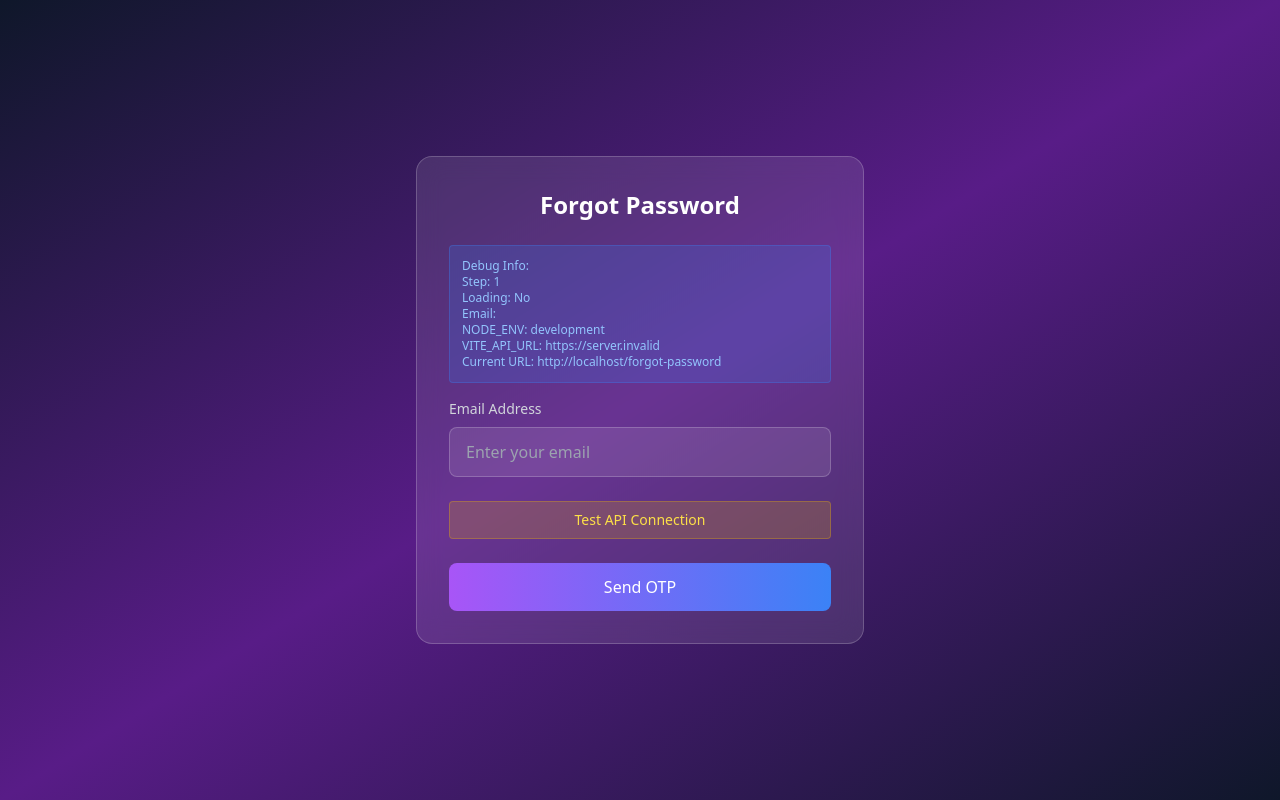
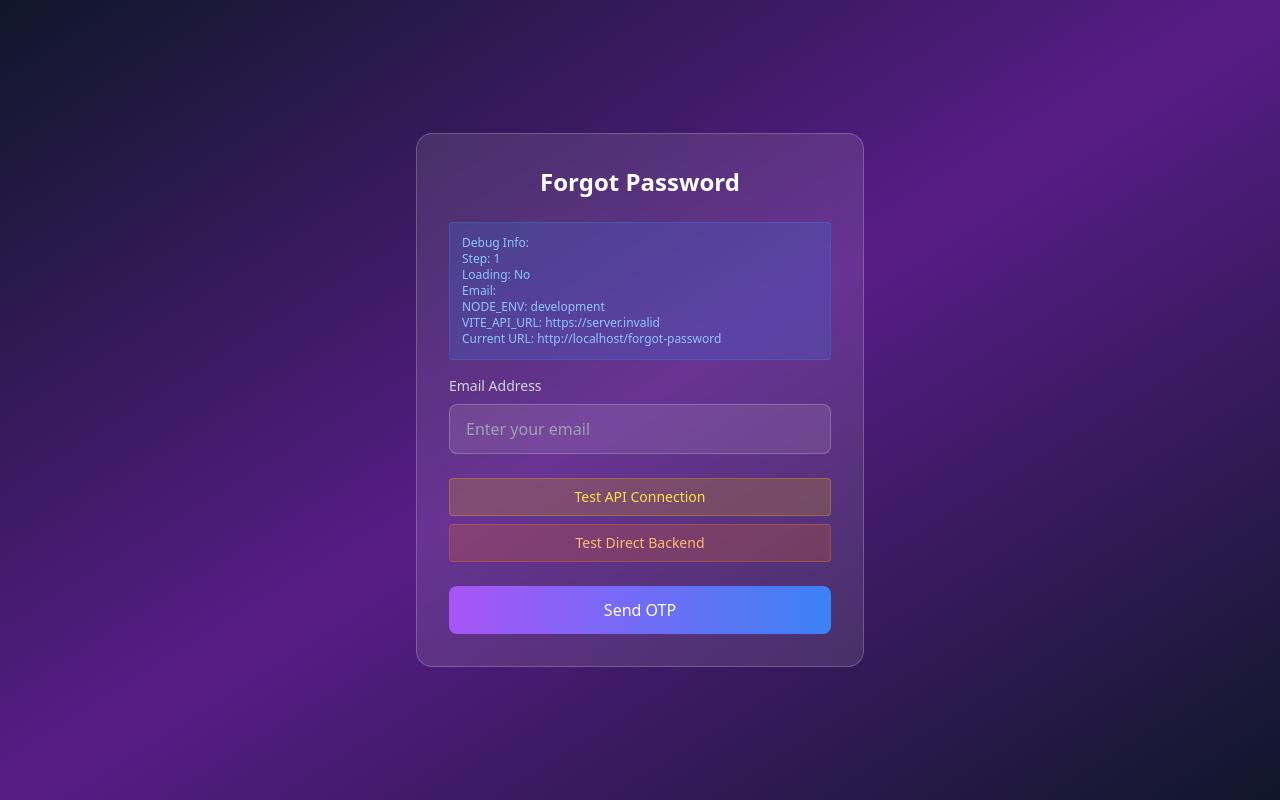
Before and after one commit to BarunKrMishra/devops-ai-platform, a React (Vite) app: page /forgot-password in a window 1280 px wide. Built offline with nearby package versions, Linux system fonts and the light colour scheme; no server answers.

Commit message:
FIX issue

```diff
--- a/src/components/auth/ForgotPasswordPage.tsx
+++ b/src/components/auth/ForgotPasswordPage.tsx
@@ -16,6 +16,8 @@ const ForgotPasswordPage: React.FC = () => {
     setSuccess('');
 
     console.log('Sending OTP request for email:', email);
+    console.log('Current window location:', window.location.href);
+    console.log('API URL being used:', '/api/auth/request-password-reset');
 
     // First, test if the API is reachable
     try {
@@ -39,13 +41,34 @@ const ForgotPasswordPage: React.FC = () => {
       console.log('Response headers:', Object.fromEntries(res.headers.entries()));
 
       let data = null;
+      let responseText = '';
       try {
-        const responseText = await res.text();
+        responseText = await res.text();
         console.log('Response text:', responseText);
+        console.log('Response text length:', responseText.length);
+        console.log('Response text type:', typeof responseText);
+
+        // Check if response is empty
+        if (!responseText || responseText.trim() === '') {
+          throw new Error('Server returned empty response');
+        }
+
+        // Try to parse JSON
         data = JSON.parse(responseText);
-      } catch (parseError) {
+        console.log('Successfully parsed JSON:', data);
+      } catch (parseError: any) {
         console.error('Failed to parse JSON response:', parseError);
-        throw new Error('Server returned invalid response format');
+        console.error('Response text that failed to parse:', responseText);
+        console.error('Response headers:', Object.fromEntries(res.headers.entries()));
+
+        // Try to provide more helpful error message
+        if (responseText && responseText.includes('<!DOCTYPE html>')) {
+          throw new Error('Server returned HTML instead of JSON. This usually means the server is not running or there is a routing issue.');
+        } else if (responseText && responseText.includes('Cannot GET') || responseText.includes('Cannot POST')) {
+          throw new Error('API endpoint not found. Please check if the server is running correctly.');
+        } else {
+          throw new Error(`Server returned invalid response format: ${parseError.message}`);
+        }
       }
 
       if (!res.ok) {
@@ -161,6 +184,7 @@ const ForgotPasswordPage: React.FC = () => {
 
               {/* Test button in development */}
               {process.env.NODE_ENV === 'development' && (
+                <div className="space-y-2">
                   <button
                     type="button"
                     onClick={async () => {
@@ -174,10 +198,30 @@ const ForgotPasswordPage: React.FC = () => {
                         alert(`Health check failed: ${err.message}`);
                       }
                     }}
-                  className="w-full py-2 bg-yellow-500/20 border border-yellow-500/30 rounded text-yellow-300 text-sm mb-2"
+                    className="w-full py-2 bg-yellow-500/20 border border-yellow-500/30 rounded text-yellow-300 text-sm"
                   >
                     Test API Connection
                   </button>
+
+                  <button
+                    type="button"
+                    onClick={async () => {
+                      try {
+                        console.log('Testing direct fetch to backend...');
+                        const res = await fetch('http://localhost:3001/api/health');
+                        const data = await res.json();
+                        console.log('Direct health check result:', data);
+                        alert(`Direct health check: ${res.status} - ${JSON.stringify(data, null, 2)}`);
+                      } catch (err: any) {
+                        console.error('Direct health check failed:', err);
+                        alert(`Direct health check failed: ${err.message}`);
+                      }
+                    }}
+                    className="w-full py-2 bg-orange-500/20 border border-orange-500/30 rounded text-orange-300 text-sm"
+                  >
+                    Test Direct Backend
+                  </button>
+                </div>
               )}
 
               <button type="submit" disabled={loading} className="w-full py-3 bg-gradient-to-r from-purple-500 to-blue-500 text-white rounded-lg hover:from-purple-600 hover:to-blue-600 transition-all disabled:opacity-50">
```
Lines whose indentation alone changed are shown as unchanged.
